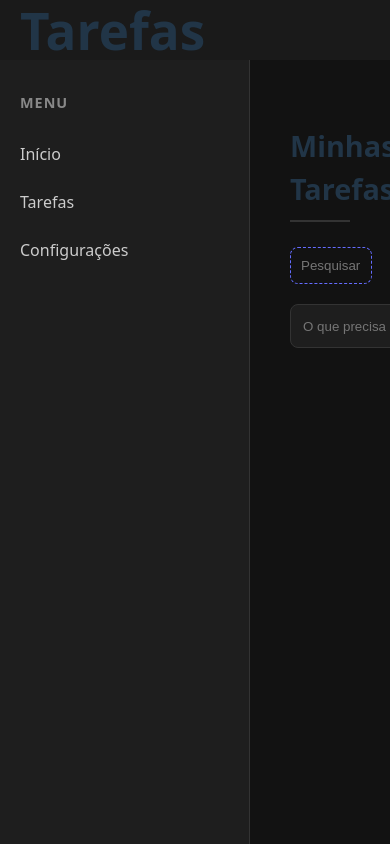
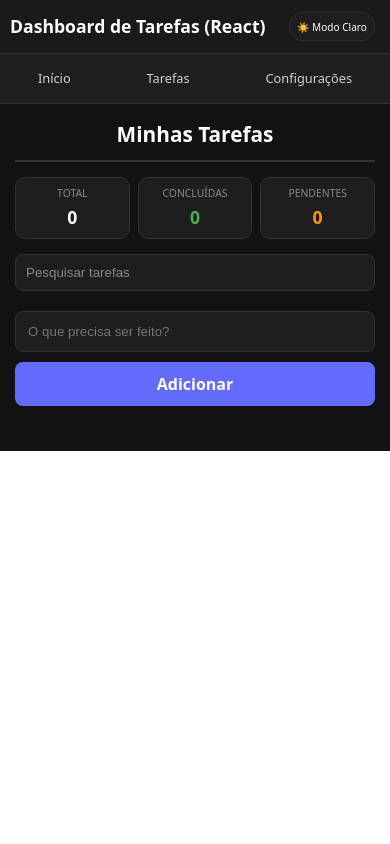
Before and after one commit to AntonioCruz001/task-dashboard-fullstack, a React (Vite) app in the folder client/: page / in a window 390 px wide. Built offline with nearby package versions, Linux system fonts and the light colour scheme.

Commit message:
task-dashboard-fullstack 1.0

```diff
--- a/client/src/App.css
+++ b/client/src/App.css
@@ -1,35 +1,97 @@
+* {
+    margin: 0;
+    padding: 0;
+    box-sizing: border-box;
+}
+
+.app-container,
+.stat-card,
+.task-item,
+.dashboard-sidebar,
+.dashboard-header,
+input {
+    transition: background-colo 3s ease, color 3s ease, border-color 3s ease;
+}
+
+.app-container.escuro {
+    --bg-pagina: #121212;
+    --bg-sidebar: #1e1e1e;
+    --bg-header: #1a1a1a;
+    --card-bg: #1e1e1e;
+    --text-color: #ffffff;
+    --border-color: #333;
+    --text-secondary: #888;
+}
+
+.app-container.claro {
+    --bg-pagina: #f0f2f5;
+    --bg-sidebar: #ffffff;
+    --bg-header: #ffffff;
+    --card-bg: #ffffff;
+    --text-color: #1a1a1a;
+    --border-color: #ddd;
+    --text-secondary: #666;
+}
+
 .app-container {
-    height: 100vh;
+
     display: grid;
     grid-template-areas:
-        "header header"
-        "sidebar content";
+        'header header'
+        'sidebar content';
     grid-template-rows: 60px 1fr;
     grid-template-columns: 250px 1fr;
+
+    width: 100%;
+    max-width: 100vw;
+    /* min-height: 100vh; */
+    height: 100vh;
+    overflow: hidden;
+
+    background-color: var(--bg-pagina);
+    color: var(--text-color);
+    transition: all 0.3s ease;
 }
 
 .dashboard-header {
     grid-area: header;
     display: flex;
     align-items: center;
-    /* justify-content: center; */
+    justify-content: space-between;
+    padding: 10px;
     padding-left: 20px;
-    background-color: #1a1a1a;
+    background-color: var(--bg-header);
+    border-bottom: 1px solid var(--border-color);
+    /* margin-bottom: 10px; */
+}
+
+.dashboard-header h1 {
+    font-size: 2.5rem;
+}
+
+.btn-tema {
+    padding: 8px 15px;
+    cursor: pointer;
+    border-radius: 20px;
+    background: var(--card-bg);
+    color: var(--text-color);
+    border: 1px solid var(--border-color);
 }
 
 .dashboard-sidebar {
     grid-area: sidebar;
-    background-color: #1e1e1e;
-    border-right: 1px solid #333;
+    background-color: var(--bg-sidebar);
+    border-right: 1px solid var(--border-color);
     padding: 20px 0;
+    overflow-x: hidden;
 }
 
 .dashboard-sidebar h2 {
     padding: 0 20px;
     font-size: 0.9rem;
-    color: #888;
+    color: var(--text-secondary);
     text-transform: uppercase;
-    letter-spacing: 1px;
+    /* letter-spacing: 1px; */
 }
 
 .dashboard-sidebar ul {
@@ -39,22 +101,60 @@
 
 .dashboard-sidebar li {
     padding: 12px 20px;
-    cursor: pointer;
-    transition: all 0.2s ease;
-    color: #ccc;
+    /* transition: all 0.2s ease; */
+    color: var(--text-color);
+    opacity: 0.8;
+    transition: all 0.3s ease;
 }
 
 .dashboard-sidebar li:hover {
     background-color: #333;
     color: #646cff;
     padding-left: 25px;
+    cursor: pointer;
 }
 
 .dashboard-content {
     grid-area: content;
-    background-color: #121212;
-    padding: 40px;
+    background-color: var(--bg-pagina);
+    padding: 20px;
     overflow-y: auto;
+    overflow-x: hidden;
+}
+
+.stats-container {
+    display: grid;
+    grid-template-columns: repeat(3, 1fr);
+    gap: 15px;
+    margin-bottom: 25px;
+}
+
+.stat-card {
+    background-color: #1e1e1e;
+    padding: 5px;
+    border-radius: 10px;
+    text-align: center;
+    border: 1px solid #333;
+}
+
+.stat-card span {
+    display: block;
+    font-size: 0.8rem;
+    color: #888;
+    text-transform: uppercase;
+    margin-bottom: 5px;
+}
+
+.stat-card strong {
+    font-size: 1.5rem;
+}
+
+.sucsses {
+    color: #4caf50;
+}
+
+.warning {
+    color: #ff9800;
 }
 
 .search-input {
@@ -68,6 +168,7 @@
 }
 
 .task-list {
+    width: 100%;
     max-width: 800px;
     /* Evita que as tarefas fiquem largas demais em telas grandes */
     margin: 0 auto;
@@ -99,7 +200,7 @@
     border-color: #444;
 }
 
-.task-item.completed{
+.task-item.completed {
     opacity: 0.6;
     background-color: #1a1a1a;
     border-color: #2e7d32;
@@ -158,3 +259,128 @@
     background-color: #ff4d4d;
     color: white;
 }
+
+.stat-card,
+.task-item,
+.search-input,
+.task-form input {
+    background-color: var(--card-bg) !important;
+    color: var(--text-color) !important;
+    border: 1px solid var(--border-color) !important;
+}
+
+/* .search-input {
+   background-color: #565be31c !important;
+} */
+
+.search-input::placeholder {
+    color: var(--text-secondary);
+}
+
+input {
+    background-color: var(--card-bg);
+    color: var(--text-color);
+    border: 1px solid var(--border-color);
+}
+
+@media (max-width:768px) {
+    .app-container {
+        grid-template-areas:
+            "header"
+            "sidebar"
+            "content";
+        grid-template-columns: 1fr;
+        grid-template-rows: auto auto 1fr;
+        height: auto;
+        overflow-y: auto;
+    }
+
+    .dashboard-header {
+        padding: 10px;
+    }
+
+    .dashboard-header h1 {
+        font-size: 1.1rem;
+    }
+
+    .dashboard-sidebar {
+        border-right: none;
+        border-bottom: 1px solid var(--border-color);
+        padding: 10px;
+    }
+
+    .dashboard-sidebar ul {
+        display: flex;
+        justify-content: space-around;
+    }
+
+    .dashboard-sidebar li {
+        padding: 10px;
+        font-size: 0.8rem;
+    }
+
+    .dashboard-content {
+        padding: 15px;
+    }
+
+    .stats-container {
+        grid-template-columns: repeat(3, 1fr);
+        gap: 8px;
+        margin-bottom: 15px;
+    }
+
+    .stat-card {
+        padding: 8px 5px;
+    }
+
+    .stat-card span {
+        font-size: 0.65rem;
+        margin-bottom: 2px;
+    }
+
+    .stat-card strong {
+        font-size: 1.1rem;
+    }
+
+    .task-form {
+        flex-direction: column;
+    }
+
+    .task-list h2 {
+        font-size: 1.3rem;
+        margin-bottom: 15px;
+        text-align: center;
+    }
+
+    .task-item {
+        padding: 15px;
+        flex-direction: column;
+        align-items: flex-start;
+        gap: 10px;
+    }
+
+    .task-item span {
+        word-break: break-word;
+        margin-right: 10px;
+    }
+
+    .btn-tema {
+        transform: scale(0.9);
+        font-size: .7rem;
+        padding: 8px;
+    }
+
+    .dashboard-sidebar h2 {
+        display: none;
+        /* remove o Menu  */
+    }
+
+    .dashboard-sidebar {
+        padding: 5px 0;
+    }
+
+    .dashboard-sidebar li:hover {
+        padding: 10px;
+    }
+
+}
--- a/client/src/App.jsx
+++ b/client/src/App.jsx
@@ -16,6 +16,12 @@ export default function App() {
     localStorage.setItem('meu_dashboard_tarefas', JSON.stringify(tarefas));
   }, [tarefas])
 
+  const [tema, setTema] = useState('escuro');
+
+  const alterarTema = () => {
+    setTema(tema === 'escuro' ? 'claro' : 'escuro');
+  }
+
 
   const adicionarTarefa = (texto) => {
     const nova = { id: Date.now(), texto, concluida: false }
@@ -33,27 +39,37 @@ export default function App() {
     setTarefas(tarefas.map(t => t.id === id ? { ...t, concluida: !t.concluida } : t));
   };
 
+  // 'busca' será usado quando a página re-renderizar com 'setBusca'
   const [busca, setBusca] = useState("");
 
-  // 'busca' será usado quando a página re-renderizar com 'setBusca'
   const tarefasFiltradas = tarefas.filter(tarefa => {
-
-    // Se a busca estiver vazia, retornamos TRUE para todos (mostra tudo)
+    // Se a busca estiver vazia, retorna TRUE para todos (mostra tudo)
     if (!busca || busca.trim() === "") return true;
-
-    // Se a tarefa não tiver texto, retornamos FALSE (esconde ela)
+    // Se a tarefa não tiver texto, retorna FALSE (esconde ela)
     if (!tarefa.texto) return false;
-
     return tarefa.texto.toLowerCase().includes(busca.toLowerCase())
   });
 
+  const tarefasOrdenadas = [...tarefasFiltradas].sort((a, b) => {
+    if (a.concluida === b.concluida) return 0;
+    return a.concluida ? 1 : -1;
+  })
+
   console.log("Valor atual da busca:", `'${busca}'`);
 
+  const totalTarefas = tarefas.length;
+  const concluidas = tarefas.filter(t => t.concluida).length;
+  const pendentes = totalTarefas - concluidas
 
   return (
-    <div className="app-container">
+    <div className={`app-container ${tema}`}>
+
+
       <header className="dashboard-header">
         <h1>Dashboard de Tarefas (React)</h1>
+        <button onClick={alterarTema} className='btn-tema'>
+          {tema === 'escuro' ? '☀️ Modo Claro' : '🌙 Modo Escuro'}
+        </button>
       </header>
 
       <nav className="dashboard-sidebar">
@@ -70,6 +86,21 @@ export default function App() {
 
           <h2>Minhas Tarefas</h2>
 
+          <section className='stats-container'>
+            <div className='stat-card'>
+              <span>Total</span>
+              <strong>{totalTarefas}</strong>
+            </div>
+            <div className='stat-card'>
+              <span>Concluídas</span>
+              <strong className='sucsses'>{concluidas}</strong>
+            </div>
+            <div className='stat-card'>
+              <span>Pendentes</span>
+              <strong className='warning'>{pendentes}</strong>
+            </div>
+          </section>
+
           <div className='search-container'>
             <input
               type="text"
@@ -84,7 +115,7 @@ export default function App() {
           <TaskForm aoAdicionar={adicionarTarefa} />
 
           <div className='tasks-container'>
-            {tarefasFiltradas.map(tarefa => (
+            {tarefasOrdenadas.map(tarefa => (
               <TaskItem
                 key={tarefa.id}
                 tarefa={tarefa}
```
